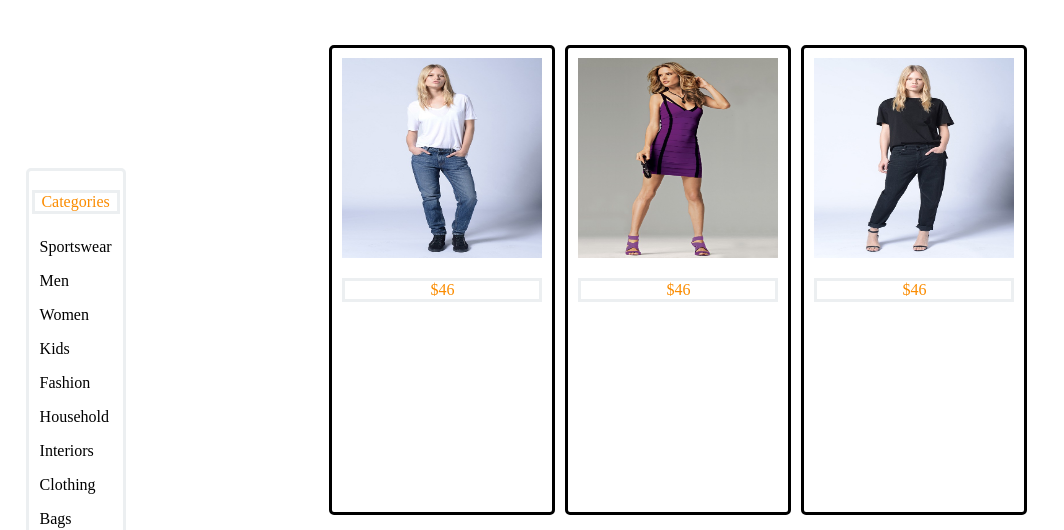
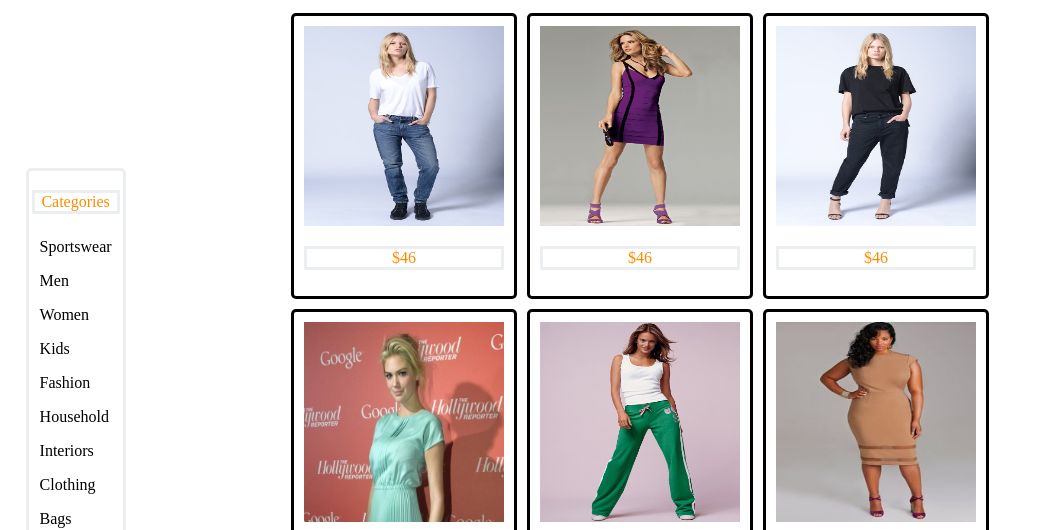
Before and after one commit to hgxmiami/storeFront, a plain HTML site: page index.html in a window 1280 px wide. Shown: the top 530 px of the page, without its empty margins (0-1064 px from the left). Drawn offline with Linux system fonts and the light colour scheme.

Commit message:
update
update

```diff
--- a/css/style.css
+++ b/css/style.css
@@ -47,25 +47,10 @@ p {
     display: flex;
     flex-wrap: wrap;
     flex-direction: row;
-    height: 60%;
-    width: 80%;
-    position: absolute;
     justify-content: center;
-    left: 13%;
-    top: 5%;
+
 }
-.creatured {
 
-    display: flex;
-    flex-wrap: wrap;
-    flex-direction: row;
-    height: 60%;
-    width: 80%;
-    position: absolute;
-    justify-content: center;
-    left: 13%;
-    top: 66%;
-}
 
 .item2 {
 
@@ -75,9 +60,9 @@ p {
     background: #ffffff;
     border: solid;
     border-radius: 5px;
-    flex-shrink: 3;
     align-self: auto;
-    flex-basis: auto;
+    flex-basis: 100px;
+
 
 }
 #serena {
--- a/index.html
+++ b/index.html
@@ -4,7 +4,7 @@
         <title>Hugo's One Stop Shop</title>
         <link rel="stylesheet" type="text/css" href="css/style.css">
             <style>
-                @media screen and (max-width:850px){
+                @media screen and (max-width:768px){
 
                     .categories {
 
@@ -15,6 +15,13 @@
 
                         display: none;
                     }
+                }
+                 @media screen and (min-width:768px){
+
+                    .items2  {
+
+                        height: 200px;
+                     }
                 }
 
             </style>
@@ -51,7 +58,8 @@
             <div class="item2"><img id="oj" src="img/oj.jpg"><p align="center">$46</p></div>
         </div>
 
-        <div class="creatured">
+        <div class="featured">
+
             <div class="item2"><img id="goo" src="img/goo.jpg"><p align="center">$46</p></div>
             <div class="item2"><img id="brenda" src="img/brenda.jpg"><p align="center">$46</p></div>
             <div class="item2"><img id="serena" src="img/serena.jpg"><p align="center">$46</p></div>
```
